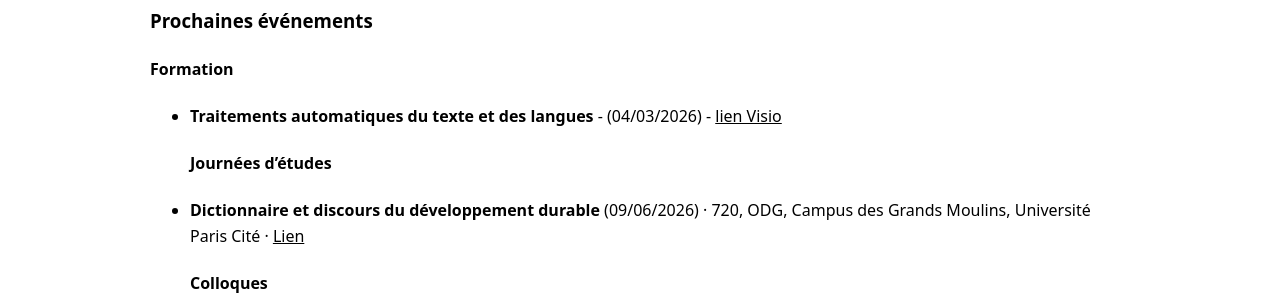
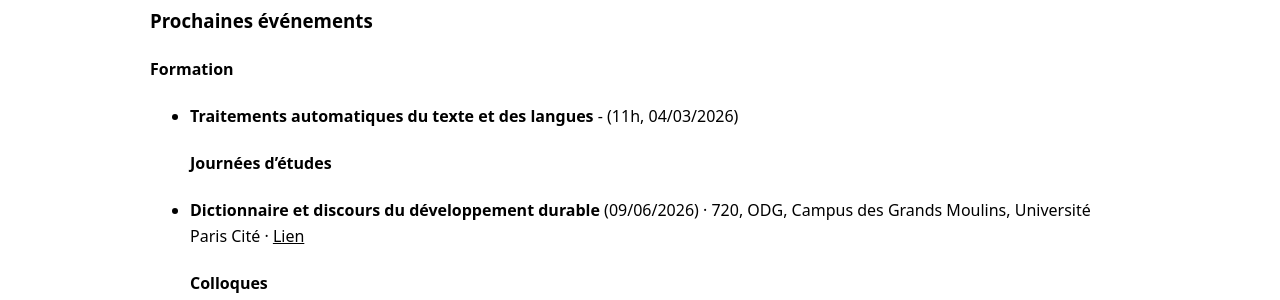
Before and after one commit to d3tip-phc-utique/d3tip-phc-utique.github.io, a Jekyll site: the page built from fr/events.md, in a window 1280 px wide. Shown: the part 338-638 px from the top of the page. Built offline with Jekyll 4.4.1, drawn with Linux system fonts in a browser that asks for light colours.

Commit message:
Update events.md

```diff
--- a/fr/events.md
+++ b/fr/events.md
@@ -11,7 +11,7 @@ permalink: /fr/events/
 
 ### Prochaines événements
 #### Formation
-  - **Traitements automatiques du texte et des langues** - (04/03/2026) - [lien Visio](https://visio.numerique.gouv.fr/yrk-tzgf-rew)
+  - **Traitements automatiques du texte et des langues** - (11h, 04/03/2026)
 #### Journées d’études
   - **Dictionnaire et discours du développement durable** (09/06/2026) · 720, ODG, Campus des Grands Moulins, Université Paris Cité · [Lien](URL)
 #### Colloques
```
